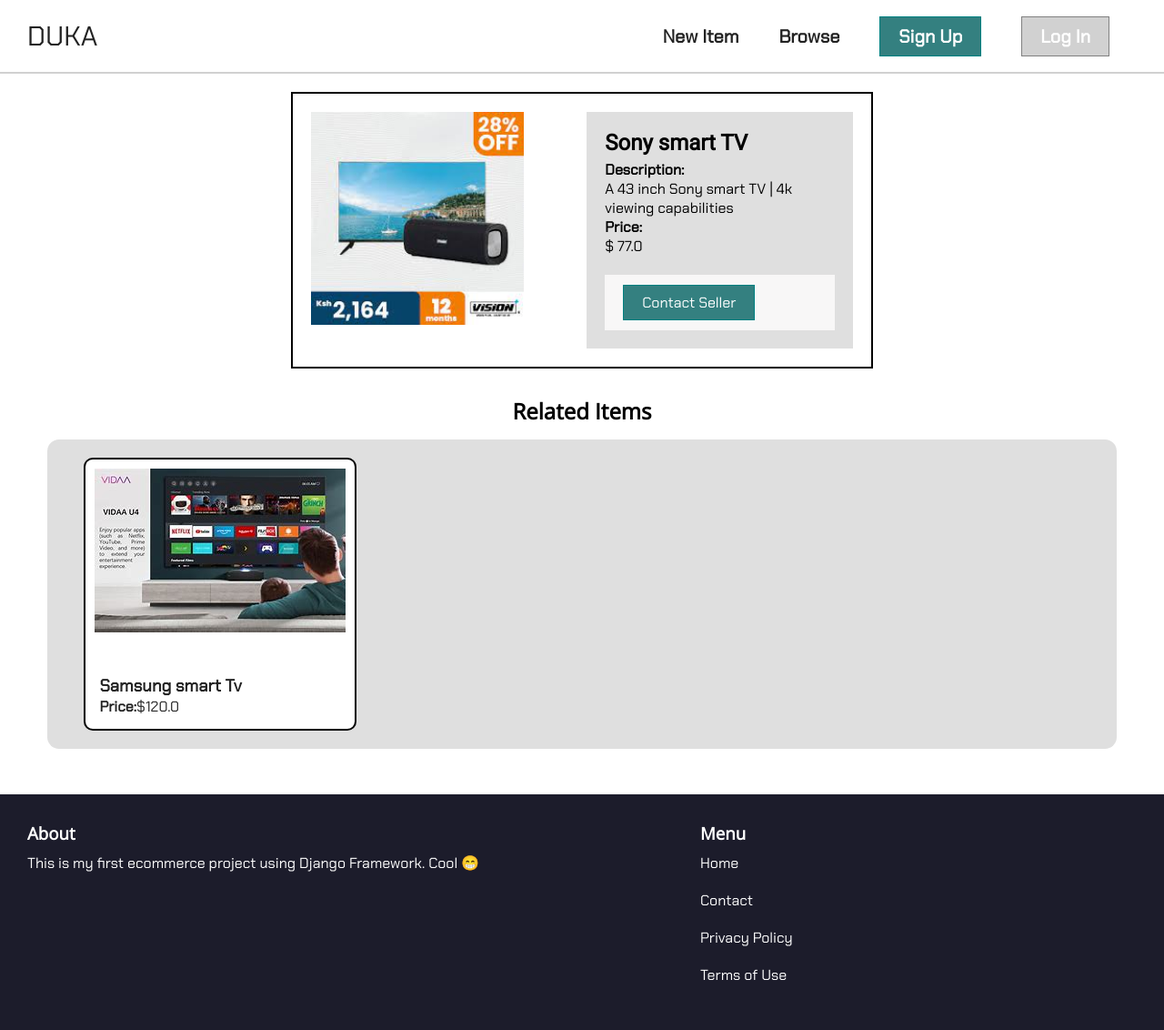
After one commit to edyprogramz/DUKA-complete, a Django app: page /items/13/ in a window 1280 px wide. The commit adds this page. Shown: the whole page at 91% size. Run offline with Django 4.2, Linux system fonts and the light colour scheme; data comes from the database, SQL or seed files in the repository; both versions use the stored data as it was after the commit.

Commit message:
added CRUD operation

```diff
--- a/duka/core/templates/base.html
+++ b/duka/core/templates/base.html
@@ -30,7 +30,7 @@
         <nav class="navbar">
             <a href="{% url 'core:index' %}" class="links logo">DUKA</a>
             <ul class="navlink-container">
-                <li class="lists"><a href="#" class="links navlinks navlink">New Item</a></li>
+                <li class="lists"><a href="{% url 'item:new' %}" class="links navlinks navlink">New Item</a></li>
                 <li class="lists"><a href="{% url 'item:items' %}" class="links navlinks navlink">Browse</a></li>
                 <li class="lists"><a href="{% url 'core:signup' %}" class="links navlinks teal-btn">Sign Up</a></li>
                 <li class="lists"><a href="{% url 'core:login' %}" class="links navlinks gray-btn">Log In</a></li>
--- a/duka/core/templates/core/index.html
+++ b/duka/core/templates/core/index.html
@@ -10,9 +10,9 @@
 {% comment %} <h1 class="headers">Home Page</h1> {% endcomment %}
 <div class="gray-container">
     <h2 class="header-two container-title">Newest Items</h2>
-    <div class="container">
+    <div class="container container2">
         {% for item in items %}
-            <a href="#" class="links item-link">
+            <a href="{% url 'item:detail' item.id %}" class="links item-link">
                 <div class="each-item item-hover">
                     <div class="item-image">
                         <img src="{{item.image.url}}" alt="img"/>
--- a/duka/core/views.py
+++ b/duka/core/views.py
@@ -4,7 +4,7 @@
 from item.models import Item, Category
 # Create your views here.
 def index(request):
-    items = Item.objects.filter(is_sold=False)[0:8]
+    items = Item.objects.filter(is_sold=False)[0:6]
     categories = Category.objects.all()
 
 
--- /dev/null
+++ b/duka/item/templates/item/detail.html
@@ -0,0 +1,50 @@
+{% extends 'base.html' %}
+
+{% block title %}{{item.name}}{% endblock title %}
+
+{% block content %}
+<head>
+    {% load static %}
+    <link rel="stylesheet" href="{% static 'item/detail.css' %}">
+    {% comment %} related_items {% endcomment %}
+    {% load static %}
+    <link rel="stylesheet" href="{% static 'core/index.css' %}">
+</head>
+<div class="detail-item">
+    <div class="detail-item-img">
+        <img src="{{item.image.url}}" alt="img"/>
+    </div>
+    <div class="detail-item-desc">
+        <h2 class="headers detail-item-name">{{item.name}}</h2>
+        <p><strong>Description:</strong></br>{{item.description}}</p>
+        <p><strong>Price: </strong> </br>$ {{item.price}}</p></br>
+        <div class="btn-div">
+            {% if request.user == item.created_by %}
+                <a href="{% url 'item:edit' item.id %}" class="teal-btn links">Edit</a>
+                <a href="{% url 'item:delete' item.id %}" class="gray-btn links">Delete</a>
+            {% else %}
+                <a href="#" class="teal-btn links">Contact Seller</a>
+            {% endif %}
+        </div>
+    </div>
+</div>
+{% comment %} related items  {% endcomment %}
+<div class="gray-container">
+    <h2 class="header-two container-title">Related Items</h2>
+    <div class="container container2">
+        {% for item in related_items %}
+            <a href="{% url 'item:detail' item.id %}" class="links item-link">
+                <div class="each-item item-hover">
+                    <div class="item-image">
+                        <img src="{{item.image.url}}" alt="img"/>
+                    </div>
+                    <div class="item-desc">
+                        <h3>{{item.name}}</h3>
+                        <p><strong>Price:</strong>${{item.price}}</p>
+                    </div>
+                </div>
+            </a>
+        {% endfor %}
+    </div>
+</div>
+{% endblock content %}
--- a/duka/item/templates/item/items.html
+++ b/duka/item/templates/item/items.html
@@ -37,7 +37,7 @@
         <h2 class="header-two container-title">Items</h2>
         <div class="container container2">
             {% for item in items %}
-                <a href="#" class="links item-link">
+                <a href="{% url 'item:detail' item.id %}" class="links item-link">
                     <div class="each-item browser-each-item">
                         <div class="item-image">
                             <img src="{{item.image.url}}" alt="img"/>
--- a/duka/item/urls.py
+++ b/duka/item/urls.py
@@ -6,4 +6,8 @@
 
 urlpatterns = [
     path('', views.items, name="items"),
+    path('<int:pk>/', views.detail, name="detail"),
+    path('new/', views.new, name="new"),
+    path('<int:pk>/delete/', views.delete, name="delete"),
+    path('<int:item_pk>/edit/', views.edit, name="edit"),
 ]
--- a/duka/item/views.py
+++ b/duka/item/views.py
@@ -1,8 +1,10 @@
-from django.shortcuts import render
+from django.shortcuts import render, get_object_or_404, redirect
+from django.contrib.auth.decorators import login_required
 
 from django.db.models import Q
 
 from .models import Item, Category
+from .forms import NewItemForm, EditItemForm
 # Create your views here.
 def items(request):
     query = request.GET.get('query', '')
@@ -21,3 +23,57 @@
         "categories": categories,
         "category_id": int(category_id)
     })
+
+def detail(request, pk):
+    item = get_object_or_404(Item, pk=pk)
+    related_items = Item.objects.filter(is_sold=False, category=item.category).exclude(pk=pk)[0:3]
+
+    return render(request, "item/detail.html", {
+        "item": item,
+        "related_items": related_items
+    })
+
+@login_required
+def new(request):
+    if request.method == "POST":
+        form = NewItemForm(request.POST, request.FILES)
+
+        if form.is_valid():
+            item = form.save(commit=False)
+            item.created_by = request.user
+            item.save()
+
+            return redirect("item:detail", pk=item.id )
+    else:
+        form = NewItemForm()
+    return render(request, "item/form.html", {
+        "form": form,
+        "title": "New Item"
+    })
+
+@login_required
+def edit(request, item_pk):
+    item = get_object_or_404(Item, pk=item_pk)
+
+    if request.method == "POST":
+        form = EditItemForm(request.POST, request.FILES, instance=item)
+
+        if form.is_valid():
+            form.save()
+
+
+            return redirect('/')
+    else:
+        form = EditItemForm(instance=item)
+
+    return render(request, "item/form.html", {
+        "form": form,
+        "title": "Edit Item"
+    })
+
+@login_required
+def delete(request, pk):
+    item = get_object_or_404(Item, pk=pk, created_by=request.user)
+    item.delete()
+
+    return redirect('/')
--- /dev/null
+++ b/duka/static/item/detail.css
@@ -0,0 +1,31 @@
+.detail-item{
+    border: 2px solid black;
+    width: 50%;
+    margin: auto;
+    padding: 20px;
+    display: flex;
+    margin-bottom: 20px;
+}
+.detail-item-img{
+    /* border: 2px solid blue; */
+    flex: .6;
+    overflow: hidden;
+}
+.detail-item-img img{
+    height: 90%;
+    object-fit: cover;
+}
+.detail-item-desc{
+    /* border: 2px solid blue; */
+    background-color: var(--gray-very-light);
+    flex: .5;
+    padding: 20px;
+}
+.detail-item-name{
+    margin-bottom: 5px;
+}
+.btn-div{
+    /* border: 2px solid red; */
+    background-color: rgb(248, 247, 247);
+    padding: 20px;
+}
```
Also changed, not shown: duka/item/forms.py (+39 -0 lines), duka/item/templates/item/form.html (added, +15 -0 lines), duka/db.sqlite3, duka/media/item_images/download_4.jpeg (added), duka/media/item_images/download_8.jpeg (added), duka/media/item_images/download_8_uQZh1O1.jpeg (added), duka/media/item_images/images.jpeg (added), duka/static/item/form.css (added).
